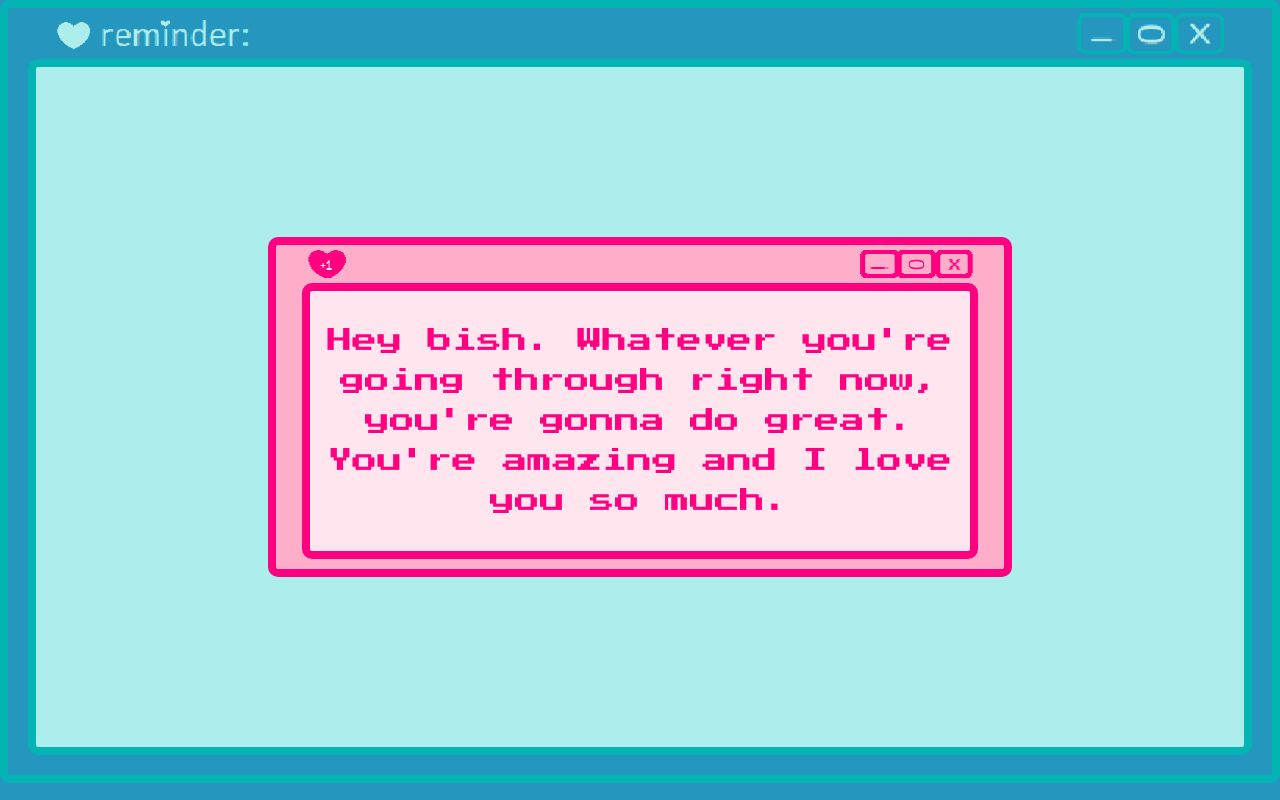
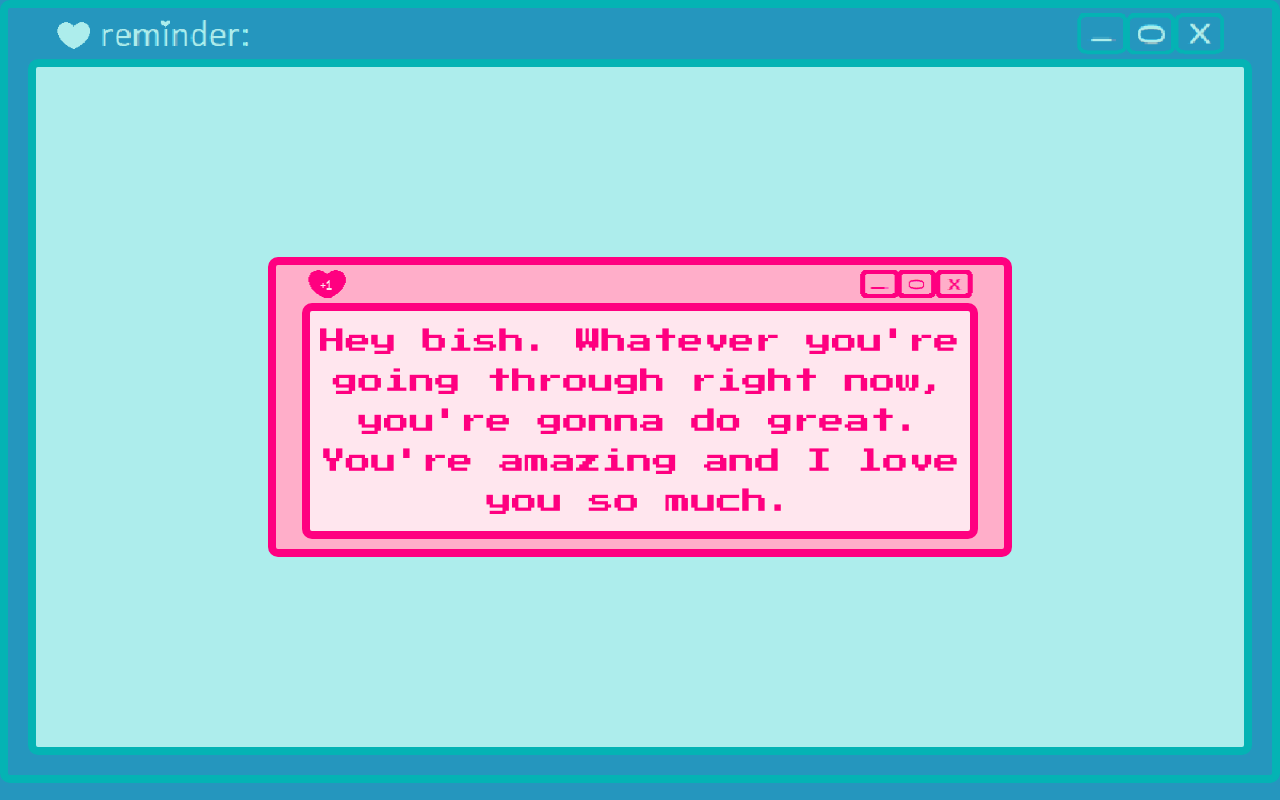
Before and after one commit to scampcoder/i-love-ashley-linder, a React (Create React App) app: page / in a window 1280 px wide. Built offline with nearby package versions, Linux system fonts and the light colour scheme.

Commit message:
mess with sizing

```diff
--- a/src/App.css
+++ b/src/App.css
@@ -39,22 +39,22 @@ body {
     background-color: #ffe6ee;
     color: rgb(255, 0, 128);
     font-family: 'Press Start 2P', cursive;
-    font-size: 25px;
+    font-size: 2vw;
     line-height: 40px;
     margin: 0;
-    min-height: 30vh;
     height: auto;
     max-width: 50vw;
     z-index: 2;
     padding: 10px;
     display: flex;
+    flex-direction: column;
     align-items: center;
     justify-content: center;
 }
 
 .pics {
-    height: 500px;
-    width: auto;
+    height: auto;
+    width: 20vw;
     margin-top: 0;
     border-radius: 20px;
 }
```
Also changed, not shown: src/components/ComplimentComponent.js (line endings or trailing spaces).
